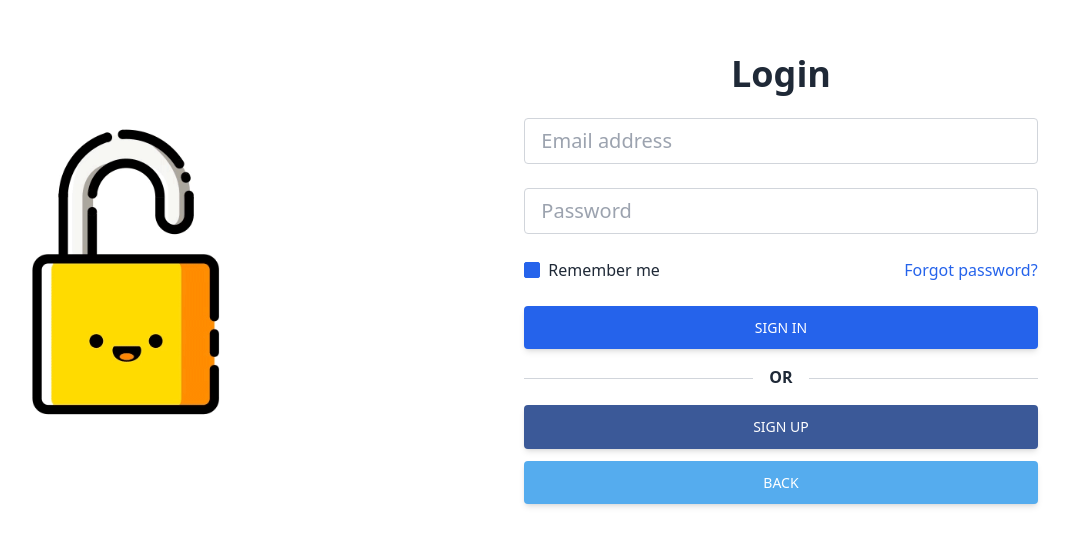
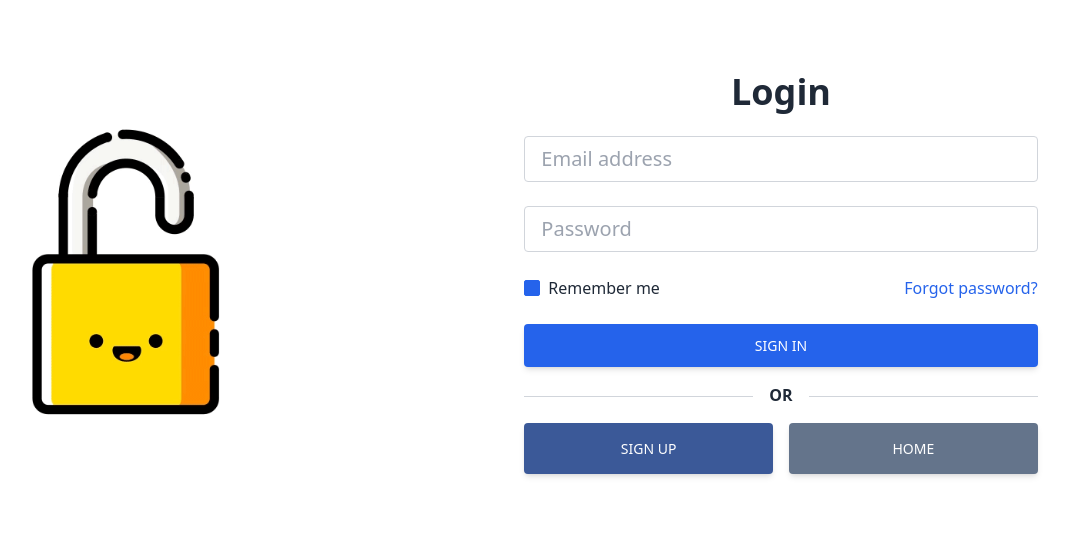
Before and after one commit to rg-km/final-project-engineering-67, a React (Create React App) app in the folder frontend/main/: page /login in a window 1280 px wide. Shown: the part 133-678 px from the top of the page, without its empty margins (207-1276 px from the left). Built offline with nearby package versions, Linux system fonts and the light colour scheme.

Commit message:
save chekpoint

```diff
--- a/frontend/main/src/App.js
+++ b/frontend/main/src/App.js
@@ -8,7 +8,7 @@
     <div>
       <BrowserRouter>
         <Routes>
-          <Route path="/" element={<LandingPage/>} />
+          <Route path="/home" element={<LandingPage/>} />
           <Route path="/login" element={<LoginPage/>} />
         </Routes>
       </BrowserRouter>
--- a/frontend/main/src/pages/LoginPage.jsx
+++ b/frontend/main/src/pages/LoginPage.jsx
@@ -1,3 +1,4 @@
+import { Link } from 'react-router-dom';
 import lock from '../pages/Login/images/lock.gif';
 
 
@@ -29,18 +30,24 @@
                                 <button href="#!" className="text-blue-600 hover:text-blue-700 focus:text-blue-700 active:text-blue-800 duration-200 transition ease-in-out">Forgot password?</button>
                             </div>
                             {/* Submit button */}
-                            <button type="submit" className="inline-block px-7 py-3 bg-blue-600 text-white font-medium text-sm leading-snug uppercase rounded shadow-md hover:bg-blue-700 hover:shadow-lg focus:bg-blue-700 focus:shadow-lg focus:outline-none focus:ring-0 active:bg-blue-800 active:shadow-lg transition duration-150 ease-in-out w-full" data-mdb-ripple="true" data-mdb-ripple-color="light">
+                            <button type="submit" className="inline-block px-7 py-3 bg-blue-600 text-white font-medium text-sm leading-snug uppercase rounded shadow-md hover:bg-blue-700 hover:shadow-lg focus:bg-blue-700 focus:shadow-lg focus:outline-none focus:ring-0 active:bg-blue-800 active:shadow-lg transition duration-150 ease-in-out w-full">
                             Sign in
                             </button>
                             <div className="flex items-center my-4 before:flex-1 before:border-t before:border-gray-300 before:mt-0.5 after:flex-1 after:border-t after:border-gray-300 after:mt-0.5">
                                 <p className="text-center font-semibold mx-4 mb-0">OR</p>
                             </div>
-                            <button className="px-7 py-3 text-white font-medium text-sm leading-snug uppercase rounded shadow-md hover:shadow-lg focus:shadow-lg focus:outline-none focus:ring-0 active:shadow-lg transition duration-150 ease-in-out w-full flex justify-center items-center mb-3" style={{backgroundColor: '#3b5998'}} href="#!" role="button" data-mdb-ripple="true" data-mdb-ripple-color="light">
-                                Sign Up
-                            </button>
-                            <button className="px-7 py-3 text-white font-medium text-sm leading-snug uppercase rounded shadow-md hover:shadow-lg focus:shadow-lg focus:outline-none focus:ring-0 active:shadow-lg transition duration-150 ease-in-out w-full flex justify-center items-center" style={{backgroundColor: '#55acee'}} href="#!" role="button" data-mdb-ripple="true" data-mdb-ripple-color="light">
-                                Back
-                            </button>
+                            <div className='grid grid-cols-2 gap-4'>
+                                <Link to='/'>
+                                    <button className="py-4 text-white font-medium text-sm leading-snug uppercase rounded shadow-md hover:shadow-lg focus:shadow-lg focus:outline-none focus:ring-0 active:shadow-lg transition duration-150 ease-in-out w-full flex justify-center items-center mb-3" style={{backgroundColor: '#3b5998'}}>
+                                        Sign Up
+                                    </button>
+                                </Link>
+                                <Link to='/home'>
+                                    <button className="py-4 text-white font-medium text-sm leading-snug uppercase rounded shadow-md hover:shadow-lg focus:shadow-lg focus:outline-none focus:ring-0 active:shadow-lg transition duration-150 ease-in-out w-full flex justify-center items-center mb-3 bg-slate-500">
+                                        Home
+                                    </button>
+                                </Link>
+                            </div>
                         </form>
                     </div>
                 </div>
```
